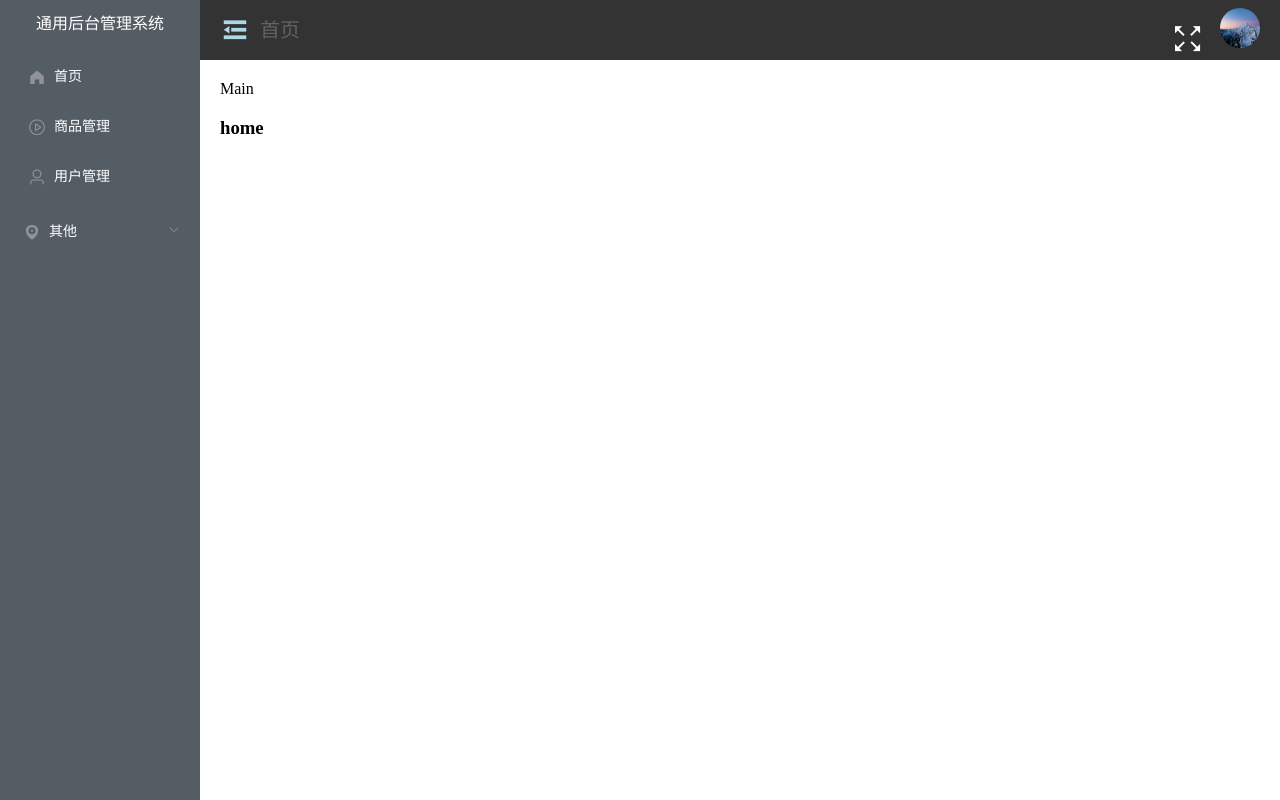
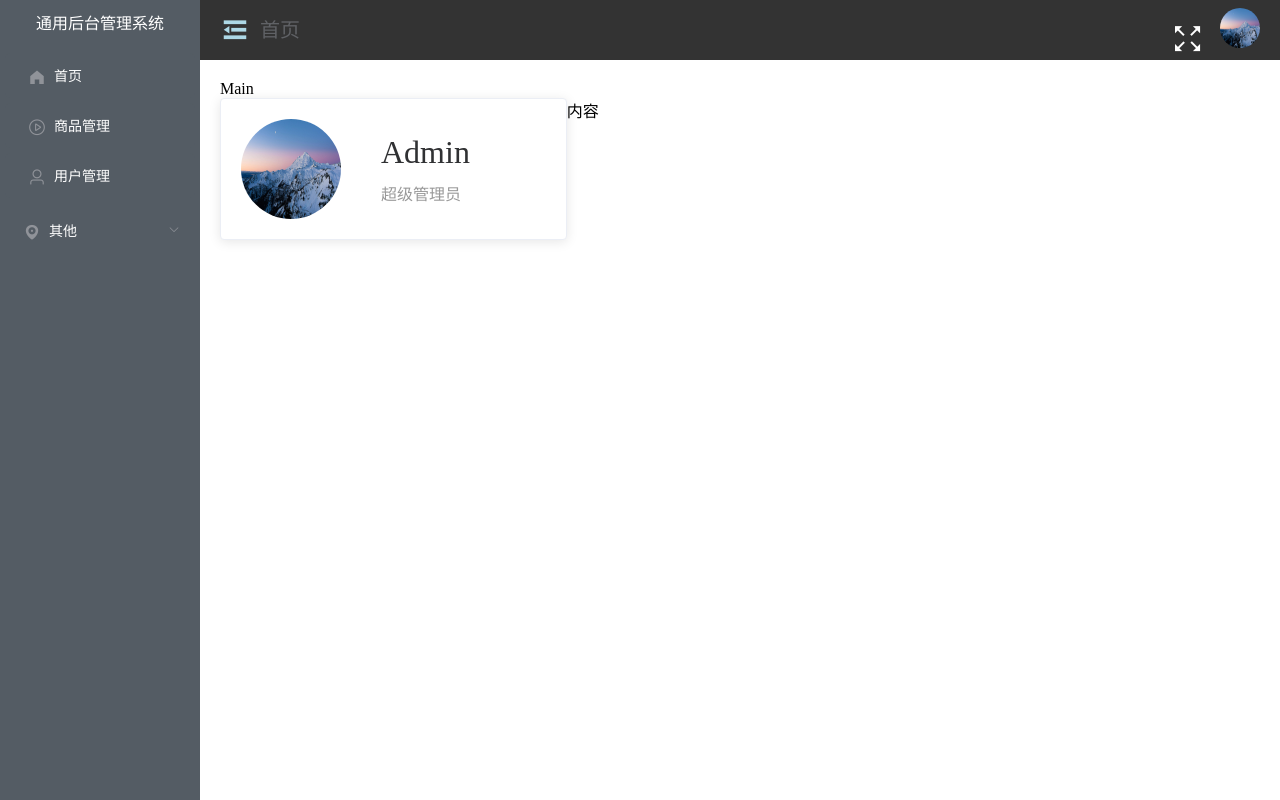
Before and after one commit to lahahah/myapp, a Vue app: page /#/home in a window 1280 px wide. Built offline with nearby package versions, Linux system fonts and the light colour scheme.

Commit message:
修改了 Home.vue

```diff
--- a/src/App.vue
+++ b/src/App.vue
@@ -5,7 +5,7 @@
 </template>
 
 <style lang="less">
-  html,body,h3{
+  html,body,h3,p{  //去掉默认样式
     margin: 0;
     padding: 0;
     overflow: hidden;  //就是溢出隐藏的意思，滚动条就隐藏了
--- a/src/components/CommonAside.vue
+++ b/src/components/CommonAside.vue
@@ -1,6 +1,6 @@
 <template>
         <el-menu class="el-menu-vertical-demo" @open="handleOpen" @close="handleClose" :collapse="isCollapse"
-            background-color="#545c64" text-color="#fff" active-text-color="#fff" :collapse-transition="fallse">
+            background-color="#545c64" text-color="#fff" active-text-color="#fff" :collapse-transition="false">
             <h3>{{ isCollapse ? "后台" : "通用后台管理系统" }}    </h3>
             <el-menu-item @click="clickMenu(item)" v-for="item in noChildren" :key="item.name" :index="item.name">
                 <i :class="`el-icon-${item.icon}`"></i>
--- a/src/views/Home.vue
+++ b/src/views/Home.vue
@@ -1,7 +1,24 @@
 <template>
-  <div class="home">
-    <h1>home</h1>
-  </div>
+  <el-row>
+    <el-col :span="8">
+        <el-card class="box-card">
+          <div class="user">
+            <img src="../assets/img/pic.jpg" alt=""/>
+            <div class="userinfo">
+              <p class="name">Admin</p>
+              <p class="access">超级管理员</p>
+            </div>
+          </div>
+
+        </el-card>
+    </el-col>
+
+    <el-col :span="16">
+
+        内容
+
+    </el-col>
+  </el-row>
 </template>
 
 <script>
@@ -12,3 +29,37 @@ export default {
   name: 'HomeView',
 }
 </script>
+
+<style lang="less" scoped>
+.el-row {
+  margin-bottom: 20px;
+  &:last-child {
+    margin-bottom: 0;
+  }
+}
+.el-col {
+  border-radius: 4px;
+}
+
+
+.user{
+  display: flex;
+  align-items: center;  //纵轴垂直居中
+  img{
+    width: 100px;
+    height: 100px;
+    border-radius: 50%;
+    margin-right: 40px;
+  }
+}
+
+.userinfo{
+  .name{
+    font-size: 32px;
+    margin-bottom: 10px;
+  }
+  .access{
+    color: #999999;
+  }
+}
+</style>
```
